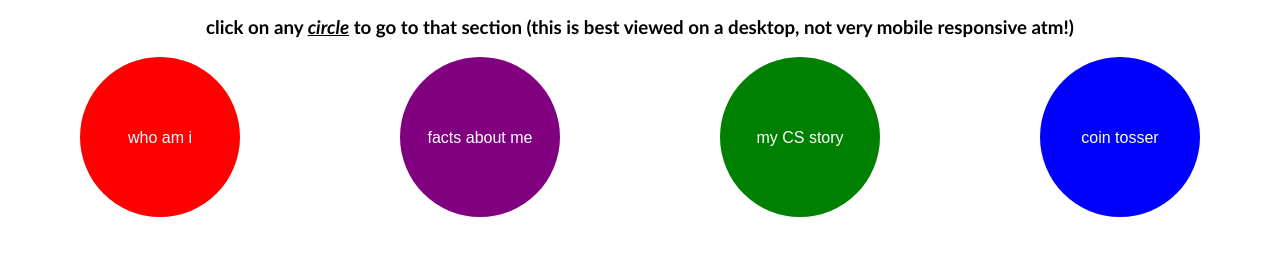
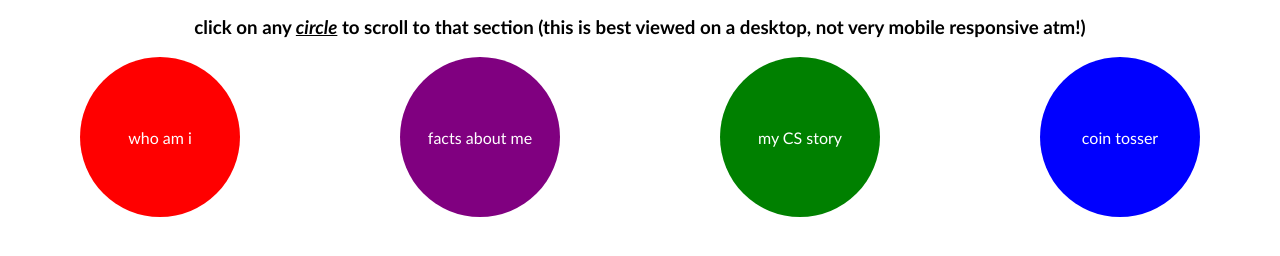
Before and after one commit to gabrielzeitoun/curly-octo-dollop, a plain HTML site: page index.html in a window 1280 px wide. Shown: the part 272-528 px from the top of the page. Drawn offline with Linux system fonts and the light colour scheme.

Commit message:
added width properties to headings + changed subheading text

```diff
--- a/index.html
+++ b/index.html
@@ -10,7 +10,7 @@
     <body>
         <header>
             <h1 id="heading">Gabriel Zeitoun</h1>
-            <h3 id="subheading">click on any <u><i>circle</i></u> to go to that section (this is best viewed on a desktop, not very mobile responsive atm!)</h3>
+            <h3 id="subheading">click on any <u><i>circle</i></u> to scroll to that section (this is best viewed on a desktop, not very mobile responsive atm!)</h3>
             <div class="nav-button-group">
                 <button class="circle-button nav-button red">
                     who am i
--- a/style.css
+++ b/style.css
@@ -16,13 +16,16 @@ body {
     font-size: 9rem;
     text-align: center;
     margin-bottom: 0;
+    width: 100%; /* not sure if this makes a difference, adding anyway jic */
 }
 
 #subheading {
     text-align: center;
+    width: 100%;
 }
 
 .circle-button {
+    font-family:'Trebuchet MS', 'Lucida Sans Unicode', 'Lucida Grande', 'Lucida Sans', Arial, sans-serif;
     color: white;
     background-color: red; /* default placeholder */
     height: 10rem;
```
